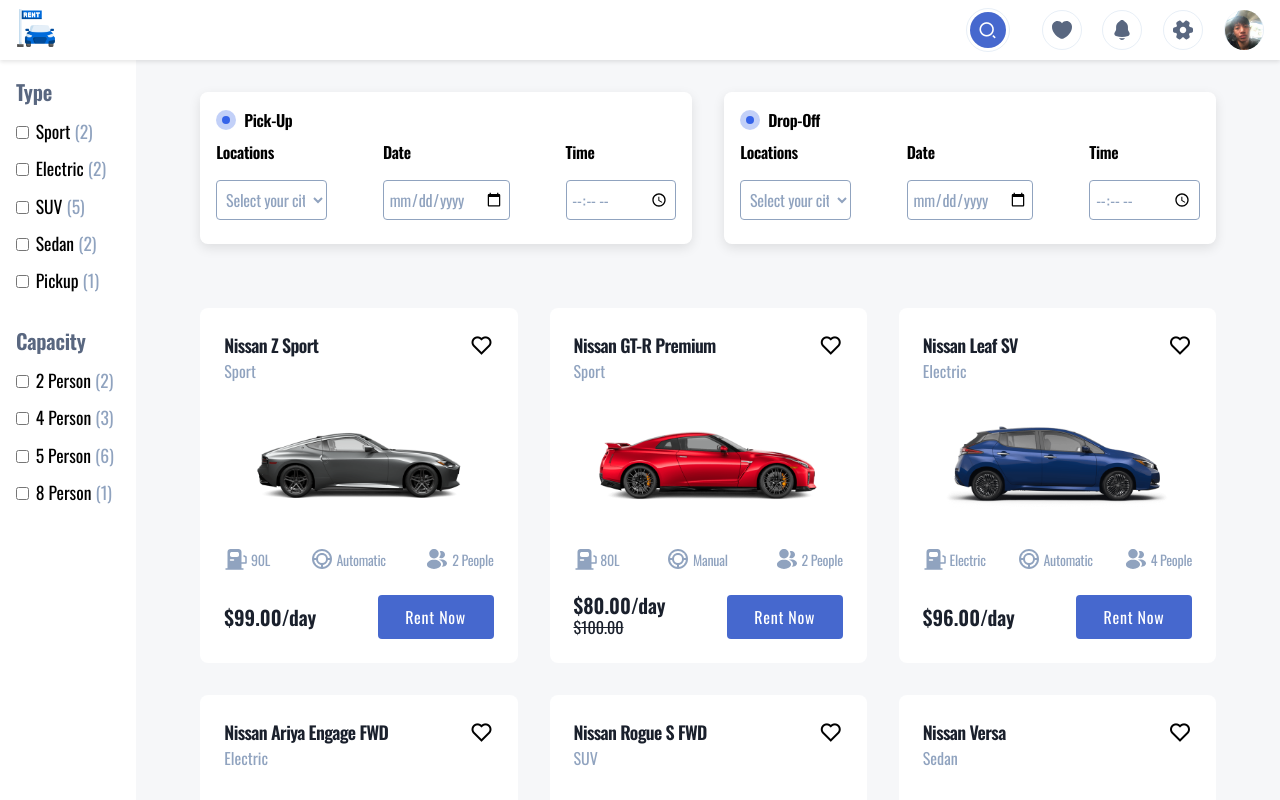
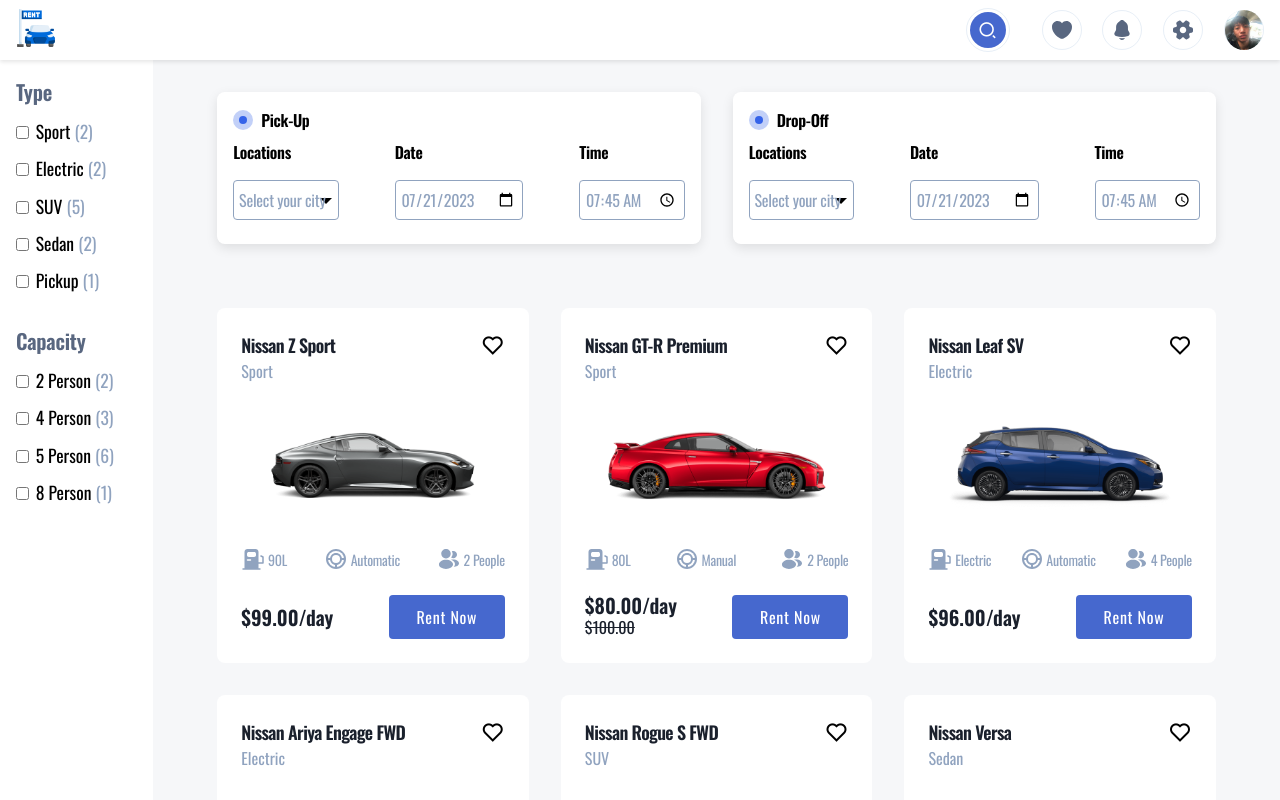
Before and after one commit to meraeugene/car-rent-website, a React (Vite) app: page /category in a window 1280 px wide. Shown: the top 800 px of the page. Built offline with nearby package versions, Linux system fonts and the light colour scheme.

Commit message:
ui improvements

```diff
--- a/src/components/CarPickDropCard/CarPickDropCard.css
+++ b/src/components/CarPickDropCard/CarPickDropCard.css
@@ -72,7 +72,7 @@
   letter-spacing: -0.24px;
   border: 1px solid var(--offwhite-text);
   padding: 0.3rem;
-  width: 100%;
+  width: 100% !important;
   height: 40px;
   background: var(--white);
   border-radius: 4px;
--- a/src/components/CarPickDropCard/CarPickDropCard.tsx
+++ b/src/components/CarPickDropCard/CarPickDropCard.tsx
@@ -1,4 +1,6 @@
+import { useEffect, useState, useContext } from "react";
 import "./CarPickDropCard.css";
+import { DarkModeContext } from "../../context/DarkModeContext";
 
 type CarPickDropProps = {
   headerTitle: string;
@@ -9,6 +11,28 @@
 };
 
 export const CarPickDropCard = (props: CarPickDropProps) => {
+  const [defaultDate, setDefaultDate] = useState<string>("");
+  const [defaultTime, setDefaultTime] = useState<string>("");
+
+  useEffect(() => {
+    const currentDate = new Date();
+    const formattedDate = currentDate.toISOString().slice(0, 10); // YYYY-MM-DD
+    const formattedTime = currentDate.toTimeString().slice(0, 5); // HH:mm (24-hour format)
+
+    setDefaultDate(formattedDate);
+    setDefaultTime(formattedTime);
+  }, []);
+
+  // dark mode
+  const darkModeContext = useContext(DarkModeContext);
+
+  if (!darkModeContext) {
+    // Handle the case where the context is undefined
+    return null;
+  }
+
+  const { isActive } = darkModeContext;
+
   return (
     <div className="pickdrop__container" data-aos={props.aos}>
       <div className="pickdrop__container-header">
@@ -20,7 +44,17 @@
       <div className="pickdrop__container-body-flex">
         <div className="location">
           <h3>{props.location}</h3>
-          <select name="cities" id="#" defaultValue="">
+          <select
+            name="cities"
+            id="#"
+            defaultValue=""
+            style={{
+              // Dynamically set the background image based on dark mode status
+              backgroundImage: isActive
+                ? "var(--arrow-icon-dark)"
+                : "var(--arrow-icon-light)",
+            }}
+          >
             <option disabled hidden value="">
               Select your city
             </option>
@@ -34,12 +68,12 @@
 
         <div className="date">
           <h3>{props.date}</h3>
-          <input type="date" />
+          <input type="date" defaultValue={defaultDate} />
         </div>
 
         <div className="time">
           <h3>{props.time}</h3>
-          <input type="time" />
+          <input type="time" defaultValue={defaultTime} />
         </div>
       </div>
     </div>
--- a/src/components/HomeCard/HomeCard.css
+++ b/src/components/HomeCard/HomeCard.css
@@ -95,6 +95,25 @@
   object-fit: cover;
 }
 
+@media screen and (max-width: 1024px) {
+  .best-img img,
+  .easy-img img {
+    width: 300px;
+    height: 100px;
+  }
+
+  .best h1,
+  .easy h1 {
+    font-size: 2rem;
+    max-width: 250px;
+  }
+
+  .best p,
+  .easy p {
+    font-size: 1.3rem;
+  }
+}
+
 @media screen and (max-width: 428px) {
   .best h1,
   .easy h1 {
--- a/src/components/Navbar/Navbar.css
+++ b/src/components/Navbar/Navbar.css
@@ -2,12 +2,15 @@
   display: flex;
   align-items: center;
   justify-content: space-between;
+}
+
+.nav {
   padding: 0.5em 1em;
   background-color: var(--white);
   position: sticky;
   top: 0;
   z-index: 10;
-  box-shadow: 0 2px 4px rgba(0, 0, 0, 0.1);
+  box-shadow: var(--nav-box-shadow);
 }
 
 .nav-wrapper-mobile-left {
--- a/src/index.css
+++ b/src/index.css
@@ -20,14 +20,19 @@
   --bg-modal: rgba(49, 49, 49, 0.8);
   --text-color: #000000;
   --box-shadow: rgba(0, 0, 0, 0.1);
+  --nav-box-shadow: 0 2px 4px rgba(0, 0, 0, 0.1);
   --color-select: #90a3bf;
   --border-color: rgba(195, 212, 233, 0.4);
   --color-bg: #f6f7f9;
   --static-white: #fff;
   --card-bg: #ffffff;
+
+  --arrow-icon-light: url("../public/images/arrowdownfill.png");
+  --arrow-icon-dark: url("../public/images/arrowdowndark.png"); /* Dark mode image */
 }
 
 .darkmode {
+  --nav-box-shadow: 0 2px 4px rgba(0, 0, 0, 0.3);
   --card-bg: #303030;
   --bg-blue-offblue: #1d3e7e;
   --bg-blue-mediumblue: #0f4c91;
@@ -135,6 +140,23 @@
   color: #ffff00;
 }
 
+.location select {
+  appearance: none;
+  -webkit-appearance: none;
+  -moz-appearance: none;
+  background-image: url("../public/images/arrowdownfill.png");
+  background-size: 24px 24px;
+  background-repeat: no-repeat;
+  background-position: right center;
+}
+
+::-webkit-calendar-picker-indicator {
+  background-color: #ffffff;
+  padding: 3px;
+  cursor: pointer;
+  border-radius: 3px;
+}
+
 ::-webkit-scrollbar {
   width: 10px;
 }
--- a/src/pages/Account/Account.css
+++ b/src/pages/Account/Account.css
@@ -14,7 +14,6 @@
   grid-area: aside;
   padding: 1rem 0.8rem;
   width: 100%;
-  overflow: hidden;
   color: var(--text-color);
 }
 
@@ -108,6 +107,7 @@
   width: 100%;
   color: var(--text-color);
   margin-top: 1em;
+  margin-bottom: 1em;
 }
 
 .main-details__container h1:nth-child(1) {
@@ -346,6 +346,7 @@
   width: 100%;
   color: var(--text-color);
   margin-top: 1em;
+  margin-bottom: 1em;
 }
 
 .recent-transaction__container .header span {
--- a/src/pages/Account/Account.tsx
+++ b/src/pages/Account/Account.tsx
@@ -190,7 +190,16 @@
             <div className="pickup-info__container">
               <div className="location">
                 <span>Locations</span>
-                <select name="cities" id="#">
+                <select
+                  name="cities"
+                  id="#"
+                  style={{
+                    // Dynamically set the background image based on dark mode status
+                    backgroundImage: isActive
+                      ? "var(--arrow-icon-dark)"
+                      : "var(--arrow-icon-light)",
+                  }}
+                >
                   <option value="Cagayan de Oro">Cagayan de Oro</option>
                   <option value="manila">Manila</option>
                   <option value="cebu">Cebu</option>
@@ -220,7 +229,16 @@
             <div className="dropoff-info__container">
               <div className="location">
                 <span>Locations</span>
-                <select name="cities" id="#">
+                <select
+                  name="cities"
+                  id="#"
+                  style={{
+                    // Dynamically set the background image based on dark mode status
+                    backgroundImage: isActive
+                      ? "var(--arrow-icon-dark)"
+                      : "var(--arrow-icon-light)",
+                  }}
+                >
                   <option value="Davao">Davao</option>
                   <option value="manila">Manila</option>
                   <option value="cebu">Cebu</option>
--- a/src/pages/Cars/Cars.css
+++ b/src/pages/Cars/Cars.css
@@ -66,6 +66,10 @@
     grid-template-columns: repeat(3, 1fr);
     gap: 2em;
   }
+
+  .recommend__container {
+    padding: 1.5em;
+  }
 }
 
 @media screen and (max-width: 850px) {
--- a/src/pages/Home/Home.css
+++ b/src/pages/Home/Home.css
@@ -17,6 +17,12 @@
   margin-top: 2rem;
   justify-content: space-between;
   gap: 2rem;
+}
+
+@media screen and (max-width: 1024px) {
+  .container {
+    padding: 1.5em;
+  }
 }
 
 @media screen and (max-width: 850px) {
--- a/src/pages/Payment/Payment.css
+++ b/src/pages/Payment/Payment.css
@@ -52,7 +52,7 @@
 form .input-box input,
 form .input-box select,
 form .input-box input[type="date"] {
-  width: 100%;
+  width: 100% !important;
   height: 56px;
   outline: none;
   padding: 0.3rem 0.5rem;
@@ -244,6 +244,7 @@
   border-radius: 10px;
   font-family: var(--font-oswold);
   width: 100%;
+  color: var(--text-color);
 }
 
 .payment-method__header h2 {
```
Also changed, not shown: public/images/arrowdowndark.png (added), public/images/arrowdownfill.png (added).
